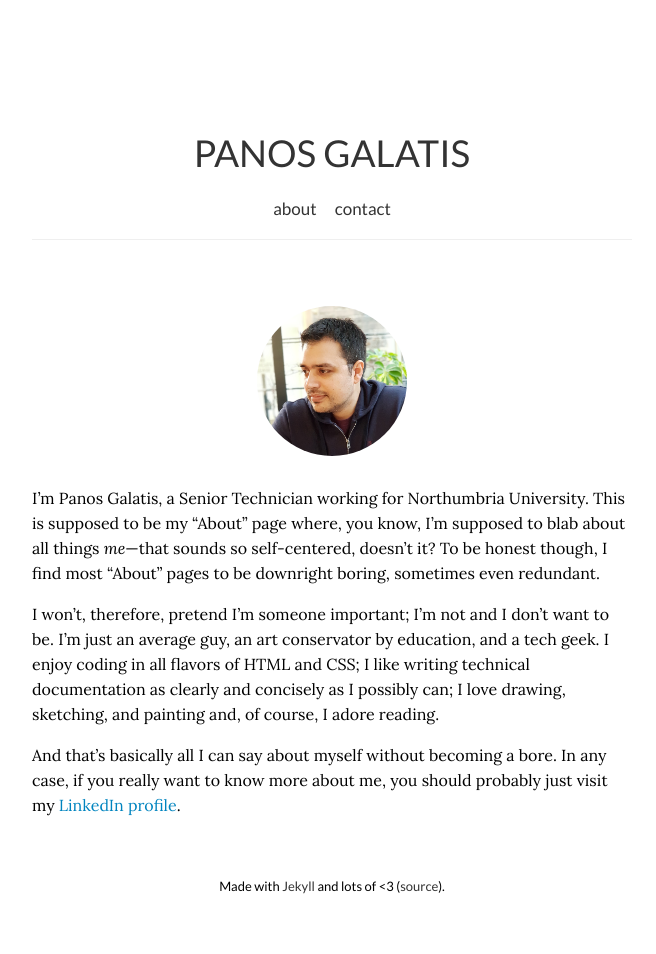
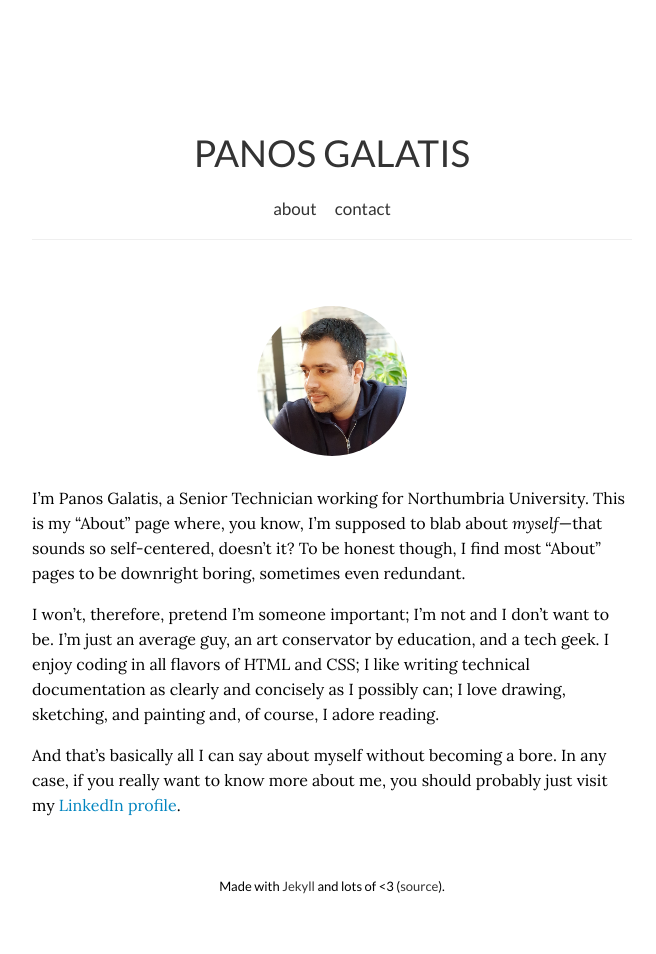
Before and after one commit to pgalatis/pgalatis.github.io, a Jekyll site: the page built from about.md, in a window 1280 px wide. Shown: the whole page, without its empty margins (308-964 px from the left). Built offline with Jekyll 4.4.1, drawn with Linux system fonts in a browser that asks for light colours; nearby versions of some CDN libraries.

Commit message:
Update about.md

```diff
--- a/about.md
+++ b/about.md
@@ -5,7 +5,7 @@
 
 <img src="https://pgalatis.github.io/images/me.jpg" title="Me" class="profile">
 
-I'm Panos Galatis, a Senior Technician working for Northumbria University. This is supposed to be my "About" page where, you know, I'm supposed to blab about all things *me*---that sounds so self-centered, doesn't it? To be honest though, I find most "About" pages to be downright boring, sometimes even redundant.
+I'm Panos Galatis, a Senior Technician working for Northumbria University. This is my "About" page where, you know, I'm supposed to blab about *myself*---that sounds so self-centered, doesn't it? To be honest though, I find most "About" pages to be downright boring, sometimes even redundant.
 
 I won't, therefore, pretend I'm someone important; I'm not and I don't want to be. I'm just an average guy, an art conservator by education, and a tech geek. I enjoy coding in all flavors of HTML and CSS; I like writing technical documentation as clearly and concisely as I possibly can; I love drawing, sketching, and painting and, of course, I adore reading.
 
```
